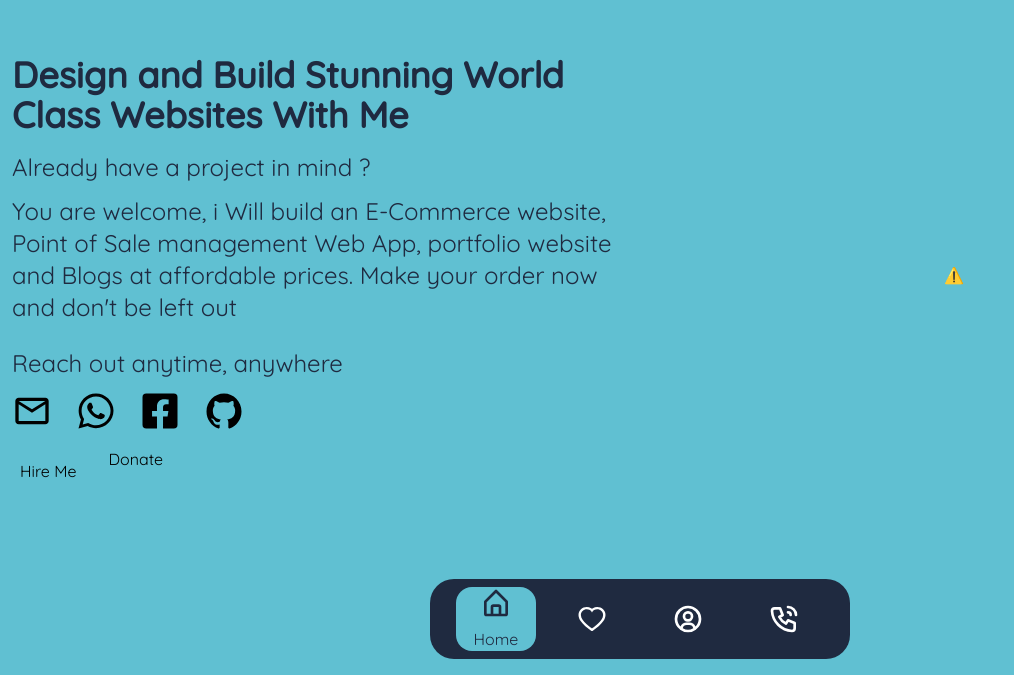
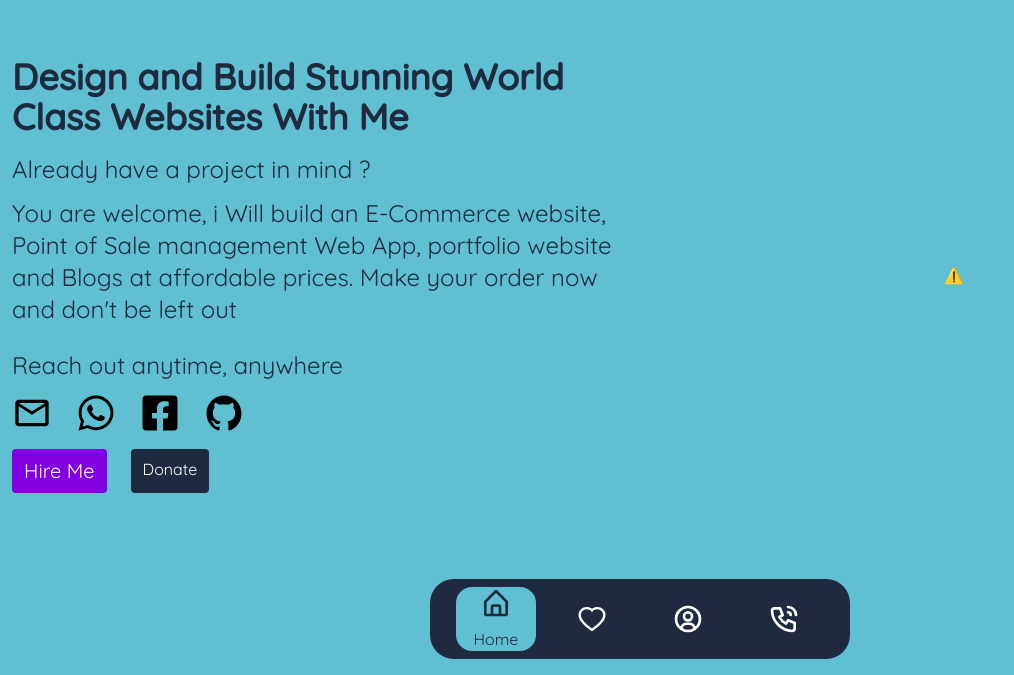
Before and after one commit to DC-21/react-tailwind-bottom-nav-webapp, a React (Vite) app: page / in a window 1280 px wide. Shown: the part 125-800 px from the top of the page, without its empty margins (0-1014 px from the left). Built offline with nearby package versions, Linux system fonts and the light colour scheme; no server answers.

Commit message:
first commit

```diff
--- a/src/components/Hero.jsx
+++ b/src/components/Hero.jsx
@@ -67,8 +67,8 @@ const Hero = () => {
             </div>
           </div>
           <div className="w-full pt-4 flex gap-6">
-            <a className="py-3 px-2">Hire Me</a>
-            <a>Donate</a>
+            <a className="py-2 px-3 bg-[#8000e3] text-white text-xl rounded">Hire Me</a>
+            <a className="py-2 px-3 bg-[#1f2a40] text-white rounded">Donate</a>
           </div>
         </div>
         <div className="w-1/2 justify-center items-center flex">
```
